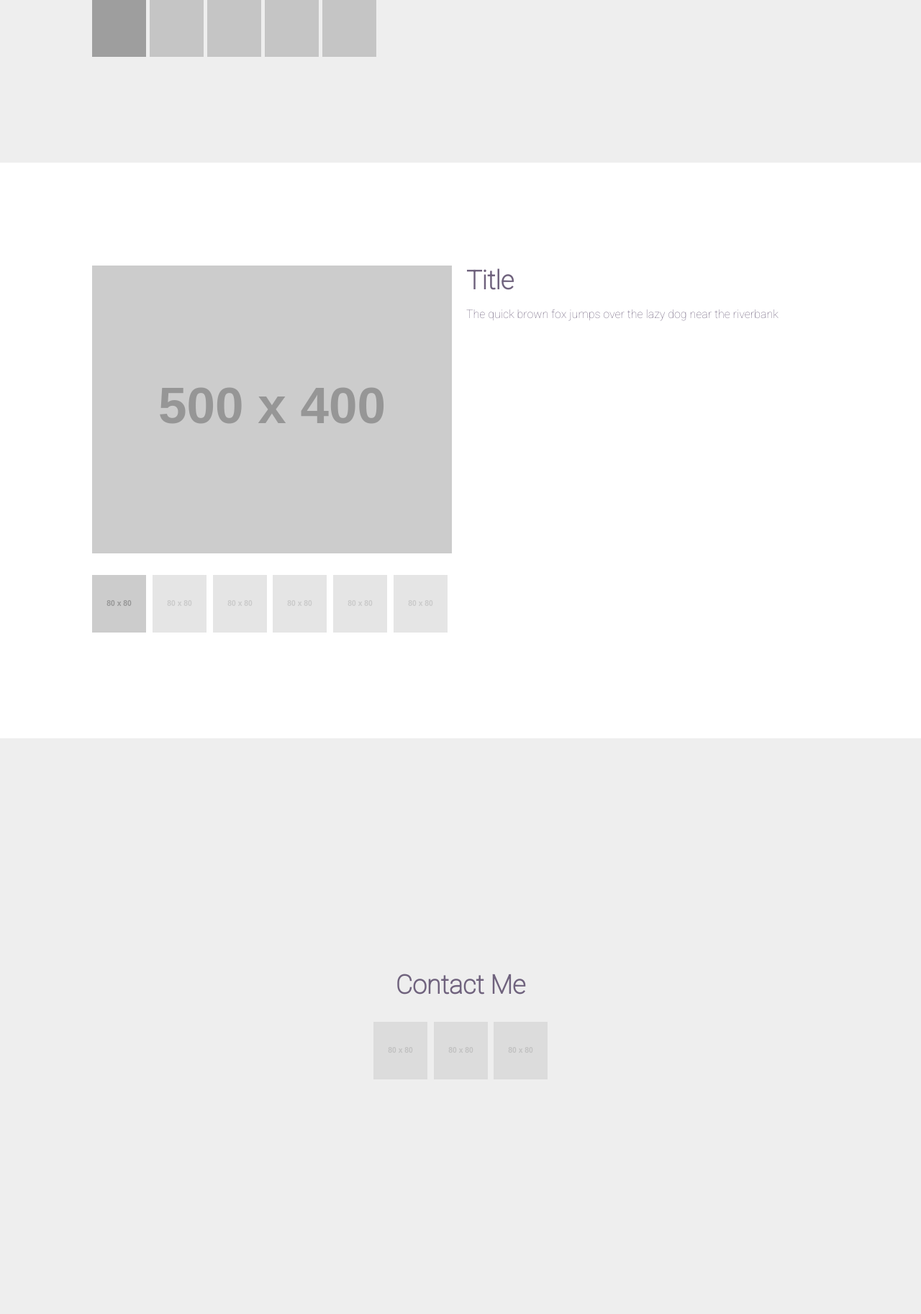
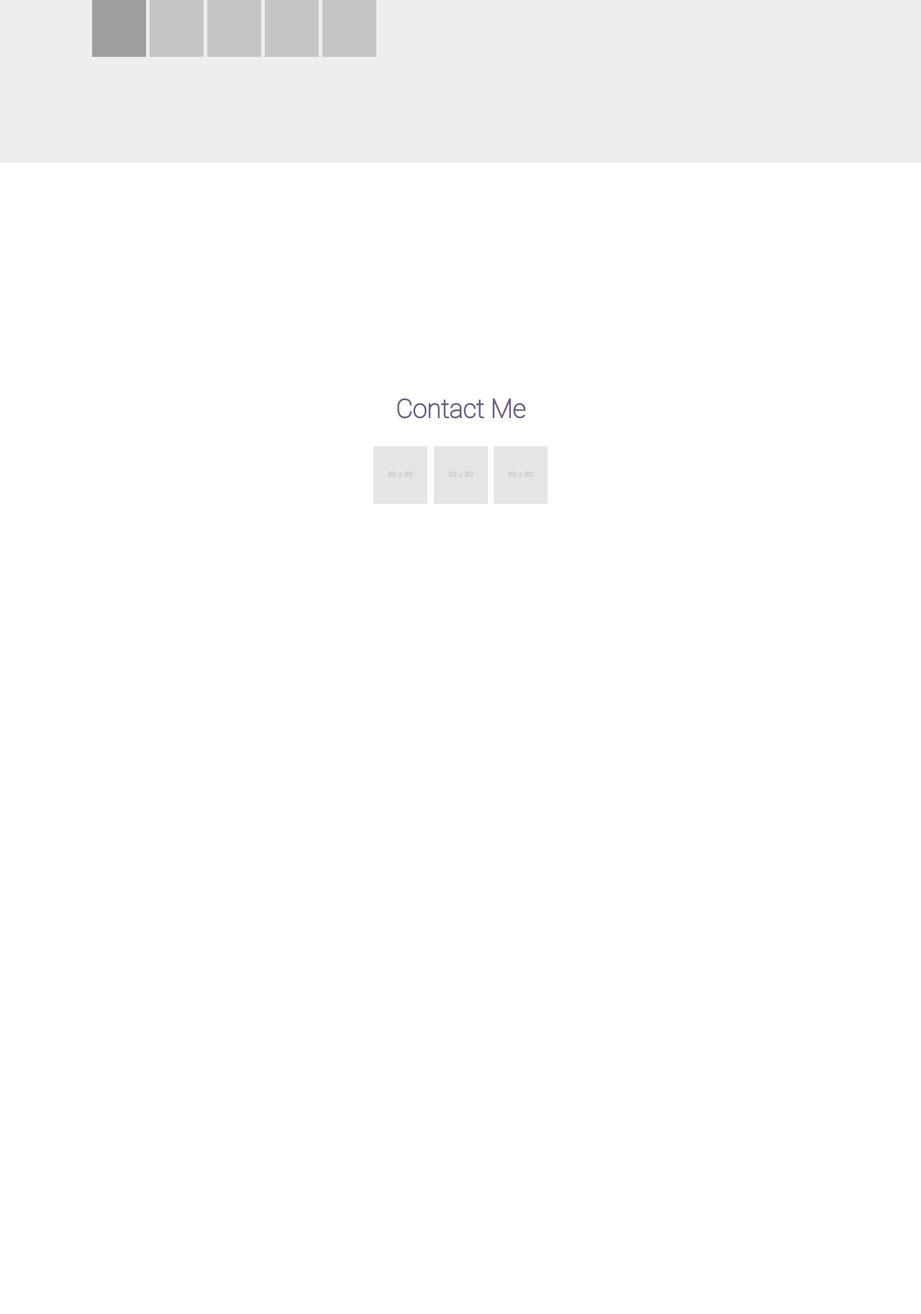
Before and after one commit to markediez/markediez.github.io, a PHP site: page / in a window 1280 px wide. Shown: the part 1374-3200 px from the top of the page at 72% size. After the commit the page ends 2074 px from the top, so only its background shows below. Run offline with PHP 8.4, Linux system fonts and the light colour scheme; grey boxes labelled with a size stand in for pictures from a placeholder-image service; some libraries are stand-ins or nearby versions; grey boxes are pictures that could not be loaded.

Commit message:
Remove hobby section

```diff
--- a/css/index.css
+++ b/css/index.css
@@ -18,7 +18,7 @@ html, body {
 }
 
 #contact {
-  background-color: #EEEEEE;
+  background-color: #FFFFFF;
   text-align: center;
 }
 
@@ -39,7 +39,7 @@ html, body {
 }
 
 #links {
-  height: 100px;
+  height: 72px;
   justify-content: space-between;
   padding-left: 15px;
 }
--- a/index.html
+++ b/index.html
@@ -21,9 +21,6 @@
 				</span>
 				<span class="">
 					<a id="link-project" onclick="scrollToLink(this, '#project')"><i class="fa fa-caret-down icon"></i>Projects</a>
-				</span>
-				<span class="">
-					<a id="link-hobby" onclick="scrollToLink(this, '#hobby')"><i class="fa fa-caret-down icon"></i>Hobbies</a>
 				</span>
 				<span class="">
 					<a id="link-contact" onclick="scrollToLink(this, '#contact')"><i class="fa fa-caret-down icon"></i>Contact Me</a>
@@ -78,34 +75,6 @@
 	</div>
 </div>
 
-<div id="hobby" class="flex-section">
-	<div class="flex-container">
-		<div class="flex-center flex full-width">
-
-			<div class="image">
-				<div id="project-image">
-					<img src="http://placehold.it/500x400"></img>
-				</div>
-				<div class="thumbnail">
-					<a href="#" class="active" onclick="" ><img src="http://placehold.it/80x80"></img></a>
-					<a href="#"><img src="http://placehold.it/80x80"></img></a>
-					<a href="#"><img src="http://placehold.it/80x80"></img></a>
-					<a href="#"><img src="http://placehold.it/80x80"></img></a>
-					<a href="#"><img src="http://placehold.it/80x80"></img></a>
-					<a href="#"><img src="http://placehold.it/80x80"></img></a>
-				</div>
-			</div>
-			<div class="description">
-				<span class="section-header">Title</span>
-				<p>
-					The quick brown fox jumps over the lazy dog near the riverbank
-				</p>
-			</div>
-
-		</div>
-	</div>
-</div>
-
 <div id="contact" class="flex-section">
 	<div class="full-height flex-center flex-column">
 		<span class="section-header">Contact Me</span>
--- a/js/index.js
+++ b/js/index.js
@@ -15,13 +15,10 @@ function activateLink(el) {
 $(window).scroll(function() {
   var projectOffset = $("#project").offset().top;
   var contactOffset = $("#contact").offset().top;
-  var hobbyOffset  = $("#hobby").offset().top;
   var currentScroll = $(this).scrollTop();
 
   if (currentScroll >= contactOffset - (projectOffset / 2) ) {
     activateLink($("#link-contact"));
-  } else if (currentScroll >= hobbyOffset - (projectOffset / 2) ) {
-    activateLink($("#link-hobby"));
   } else if (currentScroll >= projectOffset / 2) {
     activateLink($("#link-project"));
   } else {
```
